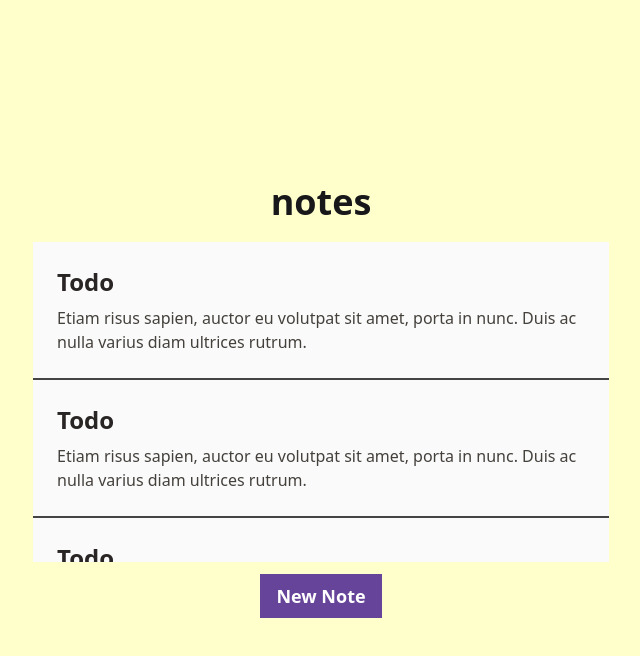
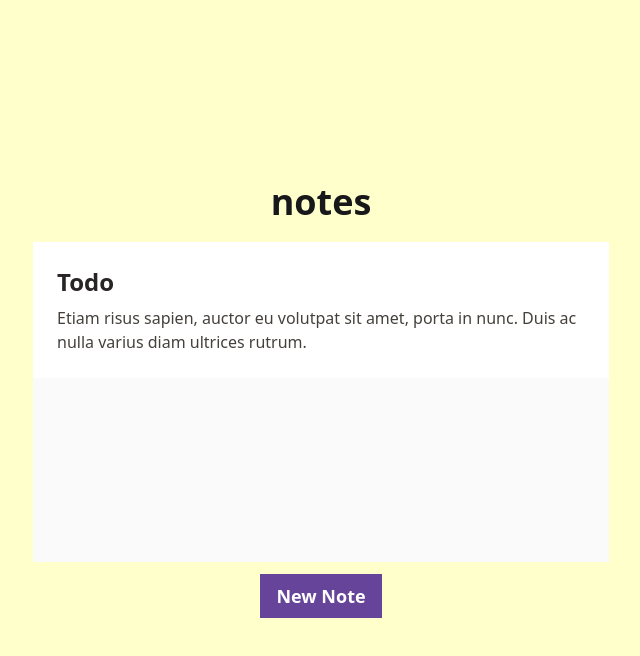
Before and after one commit to versacodes/notes-app, a Vue app: page / in a window 1280 px wide. Both pictures are taken after a click on the button "New Note". Shown: the top 656 px of the page, without its empty margins (319-959 px from the left). Built offline with nearby package versions, Linux system fonts and the light colour scheme.

Commit message:
Added v-if and v-else in NotesListSection to render only if notes_array != 0 Added logic to New Note button wth addNotes() Adjusted some styling

```diff
--- a/src/App.vue
+++ b/src/App.vue
@@ -1,6 +1,10 @@
 <script setup>
 import NotesListSection from "./components/NotesListSection.vue"
 import BaseButton from "./components/BaseButton.vue"
+import { useNotesStore } from "./store/notesStore.js"
+
+const store = useNotesStore()
+
 </script>
 
 <template>
@@ -9,6 +13,7 @@ import BaseButton from "./components/BaseButton.vue"
   <BaseButton
     name_btn="New Note"
     class="px-4 py-2 bg-[#649] text-white text-lg mt-3 font-semibold"
+    @click="store.addNotes"
   />
 </template>
 
--- a/src/components/NotesCard.vue
+++ b/src/components/NotesCard.vue
@@ -2,7 +2,7 @@
 </script>
 
 <template>
-  <div class="py-6 px-6 hover:scale-1.1 card">
+  <div class="py-6 px-6 bg-white card">
     <h2 class="font-bold text-2xl mb-2 text-stone-800">Todo</h2>
     <p class="text-stone-700 text-md">Etiam risus sapien, auctor eu volutpat sit amet, porta in nunc. Duis ac nulla varius diam ultrices rutrum.</p>
   </div>
--- a/src/components/NotesListSection.vue
+++ b/src/components/NotesListSection.vue
@@ -1,13 +1,27 @@
 <script setup>
 import NotesCard from "./NotesCard.vue"
+import { useNotesStore } from "../store/notesStore.js"
+import { ref } from 'vue'
+
+const store = useNotesStore()
+
 </script>
 
 <template>
-  <section class="md:max-w-[36rem] max-w-[20rem] bg-neutral-50 mx-auto h-[20rem] overflow-y-scroll">
-    <NotesCard />
-    <NotesCard />
-    <NotesCard />
-  </section>
+  <template v-if="store.notes_array.length != 0">
+    <section
+      class="md:max-w-[36rem] max-w-[20rem] bg-neutral-50 mx-auto h-[20rem] overflow-y-scroll"
+      v-for="note in store.notes_array"
+    >
+      <NotesCard />
+    </section>
+  </template>
+  <p
+    v-else
+    class="text-sm text-zinc-600 mb-6"
+  >
+    You currently have no notes.
+  </p>
 </template>
 
 <style scoped>
--- a/src/store/notesStore.js
+++ b/src/store/notesStore.js
@@ -7,15 +7,20 @@ export const useNotesStore = defineStore('notes', {
       notes_array: [], // array of objects
       new_note_title: "",
       new_note_content: "",
-    },
-  }
+    }
+  },
   // actions
   actions: {
     addNotes() {
-      this.notes_array.push("s");
+      this.notes_array.push(
+        {
+          id: 0,
+          title: "Note Title",
+          content: "Falfkw falfwkaowfalcjaknmher obre wogjbv woegw wejf",
+        }
+      );
 
-    }
-  }
+    },
+  },
   // getters
-
 })
```
